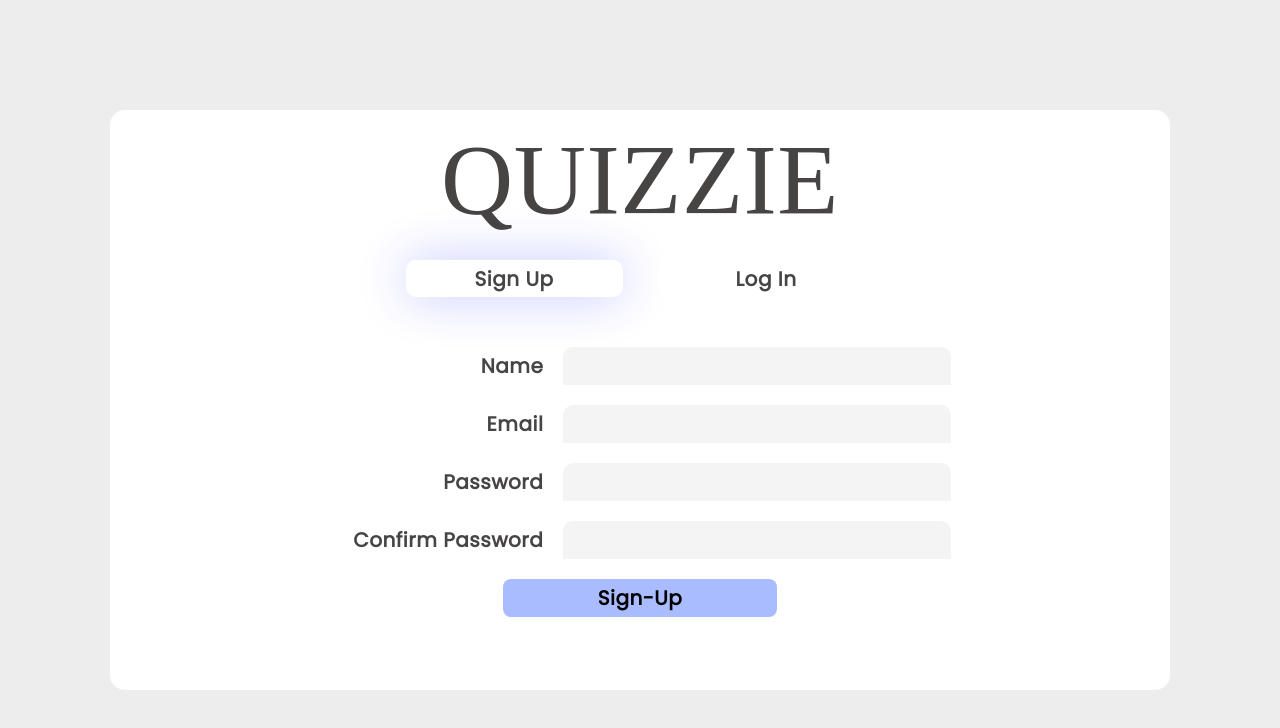
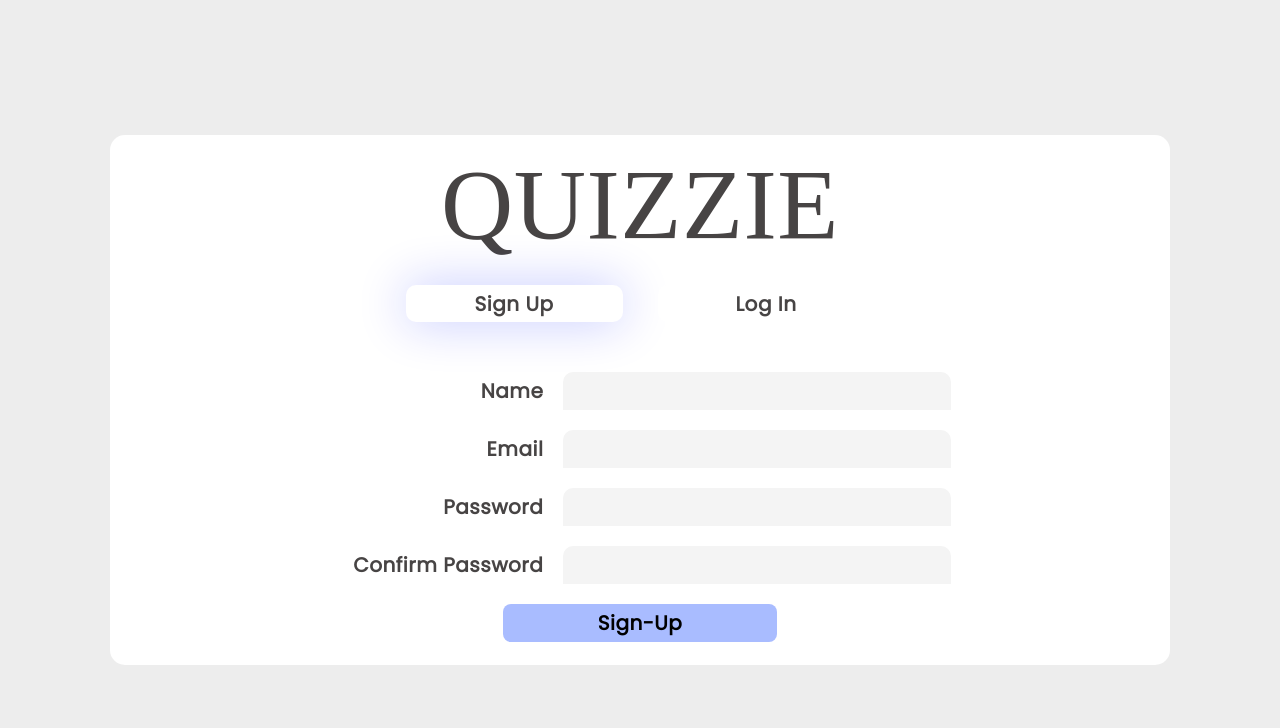
Before and after one commit to carzy-zala/QUIZZIE, a React (Vite) app in the folder QUIZZIE/: page / in a window 1280 px wide. Shown: the top 728 px of the page. Built offline with nearby package versions, Linux system fonts and the light colour scheme; no server answers; a web font is replaced by a local one.

Commit message:
authlayout updated

```diff
--- a/QUIZZIE/src/layout/auth/Authlayout.css
+++ b/QUIZZIE/src/layout/auth/Authlayout.css
@@ -1,5 +1,6 @@
 .auth-layout {
   display: grid;
+  grid-template-rows: auto;
   justify-content: center;
   align-items: center;
   height: 100dvh;
@@ -7,11 +8,11 @@
 
 .auth-layout-container {
   width: 106rem;
-  height: 58rem;
+  height: 53rem;
   border-radius: 1.5rem;
   background-color: #ffffff;
   display: grid;
   grid-template-rows: 1fr 3fr;
-  gap:5rem;
+  gap: 5rem;
   padding: 2rem 0 2rem 0;
 }
```
